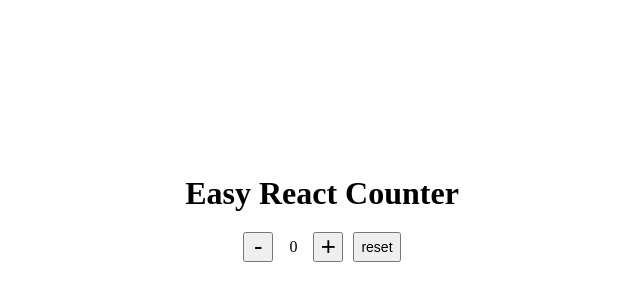
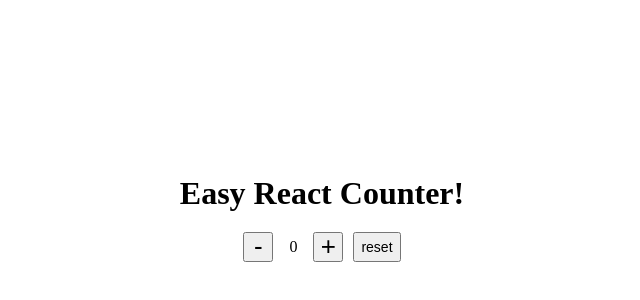
Before and after one commit to synyuk/react-counter, a React (Create React App) app: page / in a window 1280 px wide. Shown: the part 180-480 px from the top of the page, without its empty margins (318-958 px from the left). Built offline with nearby package versions, Linux system fonts and the light colour scheme.

Commit message:
commit #5

```diff
--- a/src/index.js
+++ b/src/index.js
@@ -31,7 +31,7 @@ const element = <Hello phrase="asdsdsa" name="Andrey" />;
 function Hello(props) {
     return (
         // <h1>Hello {test} {2+2} {props.phrase}! My name {props.name}</h1>
-        <h1>Easy React Counter</h1>
+        <h1>Easy React Counter!</h1>
     )
 }
 
```
Also changed, not shown: 5 other files (tests, documents, lock files or other folders).
